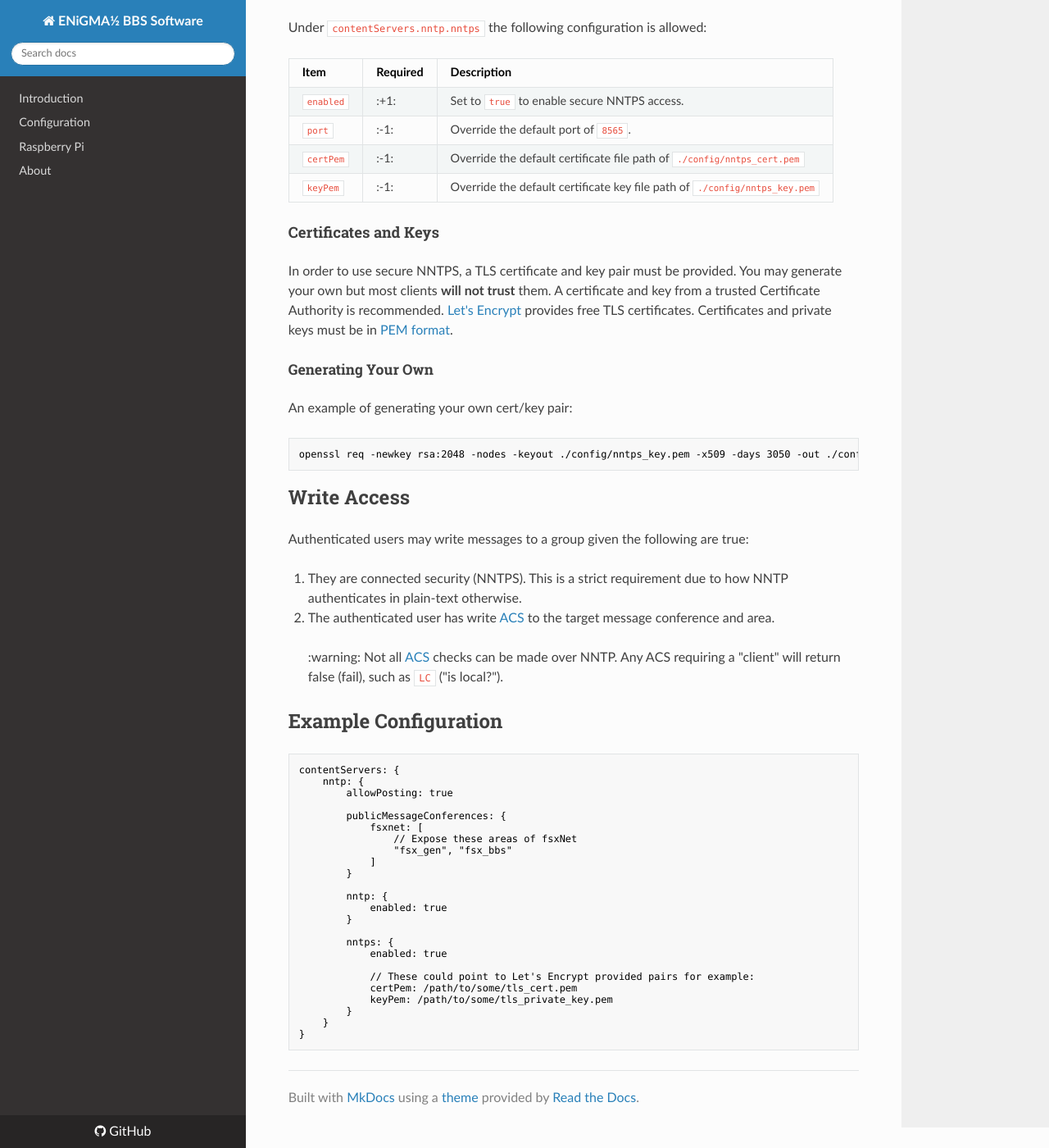
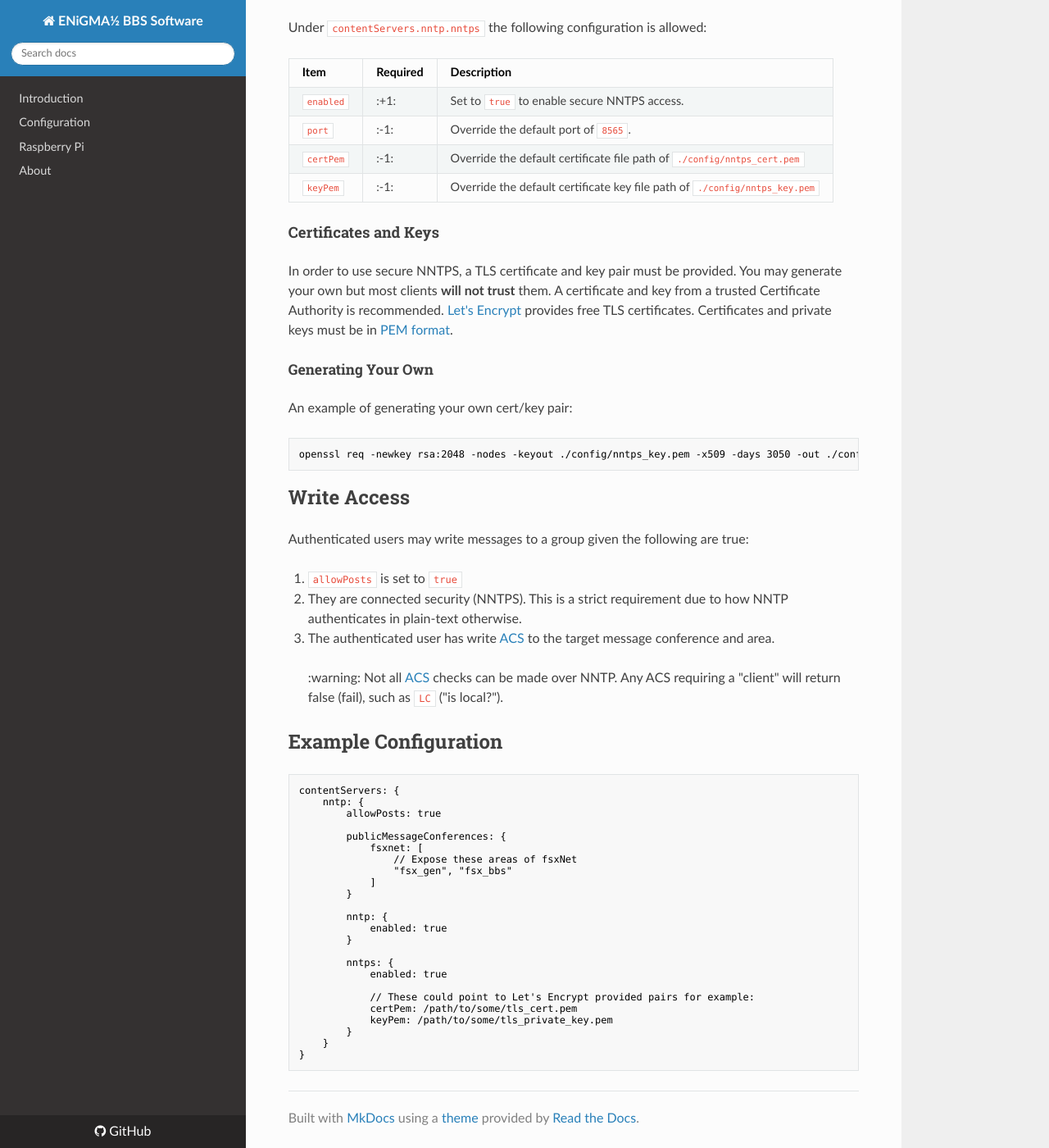
Before and after one commit to NuSkooler/enigma-bbs, an MkDocs documentation site: the page built from docs/_docs/servers/contentservers/nntp.md, in a window 1280 px wide and 1400 px high, scrolled down 740 px. Shown: the whole window at 82% size. Built offline with MkDocs 1.6.1, drawn with Linux system fonts in a browser that asks for light colours; nearby versions of some CDN libraries; old or Windows-style settings are respelled for this version of MkDocs; some of the changed text lies outside the part shown.

Commit message:
Fix docs

````diff
--- a/docs/_docs/servers/contentservers/nntp.md
+++ b/docs/_docs/servers/contentservers/nntp.md
@@ -12,7 +12,7 @@ The NNTP *content server* provides access to publicly exposed message conference
 | `nntp` | :-1: | Configuration block for non-secure NNTP. See Non-Secure NNTP Configuration below. |
 | `nntps` | :-1: | Configuration block for secure NNTP. See Secure NNTPS Configuration below. |
 | `publicMessageConferences` | :+1: | A map of *conference tags* to *area tags* that are publicly exposed over NNTP. Anonymous users will get read-only access to these areas. |
-| `postingAllowed` | :-1: | Allow posting from authenticated users. See [Write Access](#write-access).
+| `allowPosts` | :-1: | Allow posting from authenticated users. See [Write Access](#write-access). Default is `false`.
 
 ### See Non-Secure NNTP Configuration
 Under `contentServers.nntp.nntp` the following configuration is allowed:
@@ -44,8 +44,9 @@ openssl req -newkey rsa:2048 -nodes -keyout ./config/nntps_key.pem -x509 -days 3
 ## Write Access
 Authenticated users may write messages to a group given the following are true:
 
-1. They are connected security (NNTPS). This is a strict requirement due to how NNTP authenticates in plain-text otherwise.
-2. The authenticated user has write [ACS](../../configuration/acs.md) to the target message conference and area.
+1. `allowPosts` is set to `true`
+2. They are connected security (NNTPS). This is a strict requirement due to how NNTP authenticates in plain-text otherwise.
+3. The authenticated user has write [ACS](../../configuration/acs.md) to the target message conference and area.
 
 > :warning: Not all [ACS](../../configuration/acs.md) checks can be made over NNTP. Any ACS requiring a "client" will return false (fail), such as `LC` ("is local?").
 
@@ -53,7 +54,7 @@ Authenticated users may write messages to a group given the following are true:
 ```hjson
 contentServers: {
     nntp: {
-        allowPosting: true
+        allowPosts: true
 
         publicMessageConferences: {
             fsxnet: [
````
